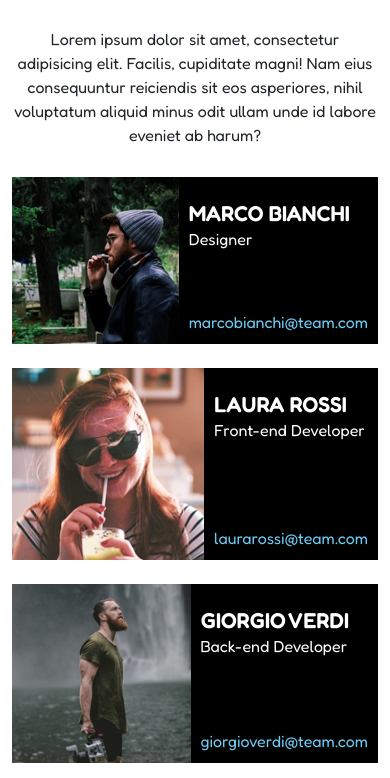
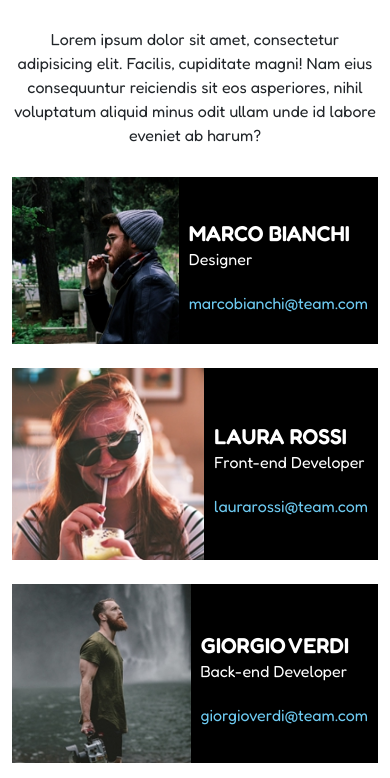
Before and after one commit to mattiadelmonaco/js-our-team, a plain HTML site: page index.html in a window 390 px wide. Shown: the part 66-844 px from the top of the page. Drawn offline with nearby package versions, Linux system fonts and the light colour scheme.

Commit message:
fix: fix responsive

```diff
--- a/css/style.css
+++ b/css/style.css
@@ -38,6 +38,12 @@ header {
 /* MAIN */
 
 /* SECTION TEAM CARDS */
+
+.ms-card {
+    height: 100%;
+    display: flex;
+    align-items: center;
+}
 
 .ms-card h4 {
     font-weight: 600;
```
